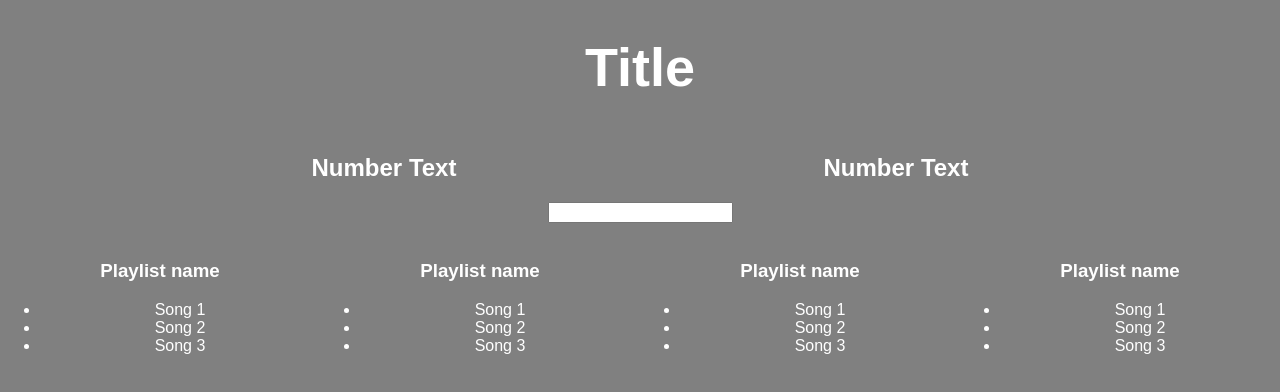
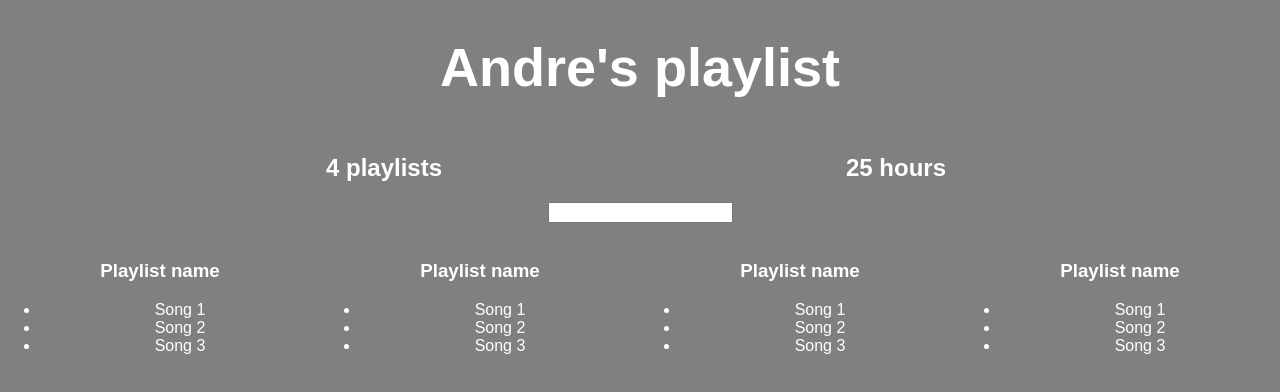
Before and after one commit to almont/better-playlist, a React (Create React App) app: page / in a window 1280 px wide. Shown: the top 392 px of the page. Built offline with nearby package versions, Linux system fonts and the light colour scheme.

Commit message:
Adding data

```diff
--- a/src/App.js
+++ b/src/App.js
@@ -5,12 +5,69 @@ import './App.css';
 const defaultStyle = {
   color: '#fff'
 }
+const fakeServerData = {
+  user: {
+    name: 'Andre',
+    playlists: [
+      {
+        name: 'My favorites',
+        songs: [
+          {name: 'Beat it', duration: 123},
+          {name: 'Personal Jesus', duration: 123},
+          {name: 'Bohemian Rhapsody', duration: 123}
+        ]
+      },
+      {
+        name: 'Discover Weekly',
+        songs: [
+          {name: 'Blue Orchid', duration: 123},
+          {name: 'London Calling', duration: 123},
+          {name: 'Civil War', duration: 123}
+        ]
+      },
+      {
+        name: 'Reggae',
+        songs: [
+          {name: 'One Love', duration: 123},
+          {name: 'Legalize It', duration: 123},
+          {name: 'Three Little Birds', duration: 123}
+        ]
+      },
+      {
+        name: 'Beethoven',
+        songs: [
+          {name: 'Sonata No. 14 Moonlight', duration: 123},
+          {name: 'Für Elise', duration: 123},
+          {name: 'Symphonie No. 9', duration: 123}
+        ]
+      }
+    ]
+  }
+}
 
-class Aggregate extends Component {
+class PlaylistCounter extends Component {
   render() {
     return (
       <div style={{ ...defaultStyle, width: '40%', display: 'inline-block' }}>
-        <h2>Number Text</h2>
+        <h2>{this.props.playlists.length} playlists</h2>
+      </div>
+    )
+  }
+}
+
+class HoursCounter extends Component {
+  render() {
+    let allSongs = this.props.playlists.reduce((songs, playlists) => {
+      return songs.concat(playlists.songs)
+    }, [])
+
+    let totalDuration = Math.round(allSongs.reduce((sum, song) => {
+      return sum + song.duration
+    }, 0) / 60)
+
+    return (
+      <div style={{ ...defaultStyle, width: '40%', display: 'inline-block' }}>
+        <h2>{totalDuration} hours</h2>
       </div>
     )
   }
@@ -44,17 +101,36 @@ class Playlist extends Component {
 }
 
 class App extends Component {
+  constructor() {
+    super()
+    this.state = { serverData: {} }
+  }
+
+  componentDidMount() {
+    setTimeout(() => {
+      console.log('hey')
+      this.setState({ serverData: fakeServerData })
+    }, 1000)
+  }
+
   render() {
     return (
       <div className="App">
-        <h1 style={{ ...defaultStyle, 'font-size': '54px' }}>Title</h1>
-        <Aggregate/>
-        <Aggregate/>
-        <Filter/>
-        <Playlist/>
-        <Playlist/>
-        <Playlist/>
-        <Playlist/>
+        {this.state.serverData.user ?
+          <div>
+            <h1 style={{ ...defaultStyle, fontSize: '54px' }}>
+              {this.state.serverData.user.name}'s playlist
+            </h1>
+            <PlaylistCounter playlists={this.state.serverData.user.playlists} />
+            <HoursCounter playlists={this.state.serverData.user.playlists} />
+            <Filter />
+            <Playlist />
+            <Playlist />
+            <Playlist />
+            <Playlist />
+          </div>
+          : <h1 style={defaultStyle}>Loading...</h1>
+        }
       </div>
     )
   }
```
Also changed, not shown: 1 other file (tests, documents, lock files or other folders).
